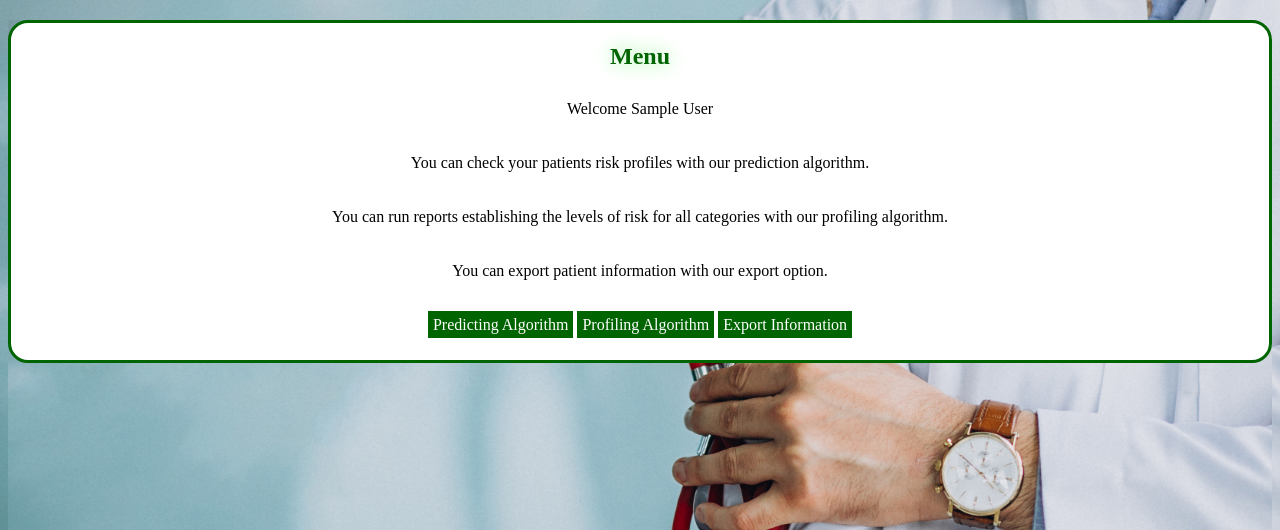
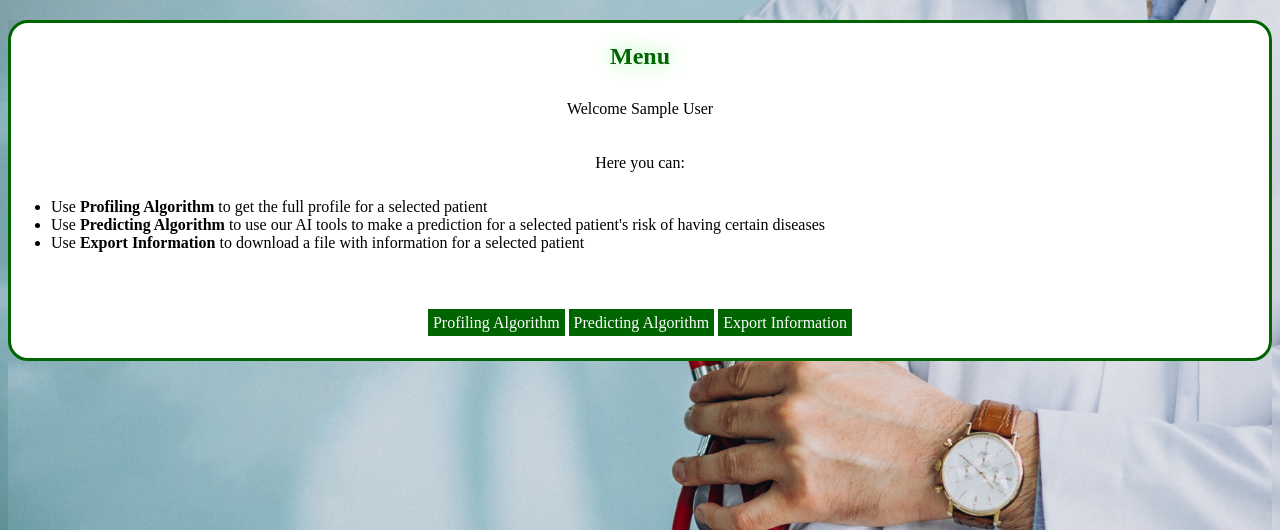
Before and after one commit to timeislife26/3rd_Year_Group_Project, a PHP site: page /menu.php in a window 1280 px wide. Shown: the part 60-590 px from the top of the page. Run offline with PHP 8.4, Linux system fonts and the light colour scheme; the visitor is signed in with stand-in values (Sample User, id 1).

Commit message:
Fixed some grammar errors on pages. Changed the menu for better readability. Created dropdown menu on profiling page. Used php to populate the dropdown menu.

```diff
--- a/website/styles/baseStyle.css
+++ b/website/styles/baseStyle.css
@@ -112,7 +112,7 @@ label {
     margin-right: auto;
 }
 
-input {
+input, #patient_list {
     height: 20px;
     flex: 0 0 200px;
     margin-left: auto;
--- a/website/views/login.php
+++ b/website/views/login.php
@@ -11,7 +11,7 @@
             <label>Password*:&nbsp;<input type="password" name="password" required></label>
           </p>
           <p>Fields marked with * are mandatory</p>
-          <p><button type="submit" name="submit">Register</button></p>
+          <p><button type="submit" name="submit">Login</button></p>
         </form>
       </div>
     </main>
--- a/website/views/menu.php
+++ b/website/views/menu.php
@@ -12,17 +12,16 @@
           ?>
         </p>
         <p>
-          You can check your patients risk profiles with our prediction algorithm.
+          Here you can:
+          <ul>
+            <li>Use <b>Profiling Algorithm</b> to get the full profile for a selected patient</li>
+            <li>Use <b>Predicting Algorithm</b> to use our AI tools to make a prediction for a selected patient's risk of having certain diseases</li>
+            <li>Use <b>Export Information</b> to download a file with information for a selected patient</li>
+          </ul>
         </p>
         <p>
-          You can run reports establishing the levels of risk for all categories with our profiling algorithm.
-        </p>
-        <p>
-          You can export patient information with our export option.
-        </p>
-        <p>
+          <a href="profiling.php">Profiling Algorithm</a>
           <a href="predict.php">Predicting Algorithm</a>
-          <a href="profiling.php">Profiling Algorithm</a>
           <a href="export.php">Export Information</a>
         </p>
       </div>
```
Also changed, not shown: website/includes/patient_list.inc.php (added, +18 -0 lines), website/views/profiling.php (+19 -7 lines).
